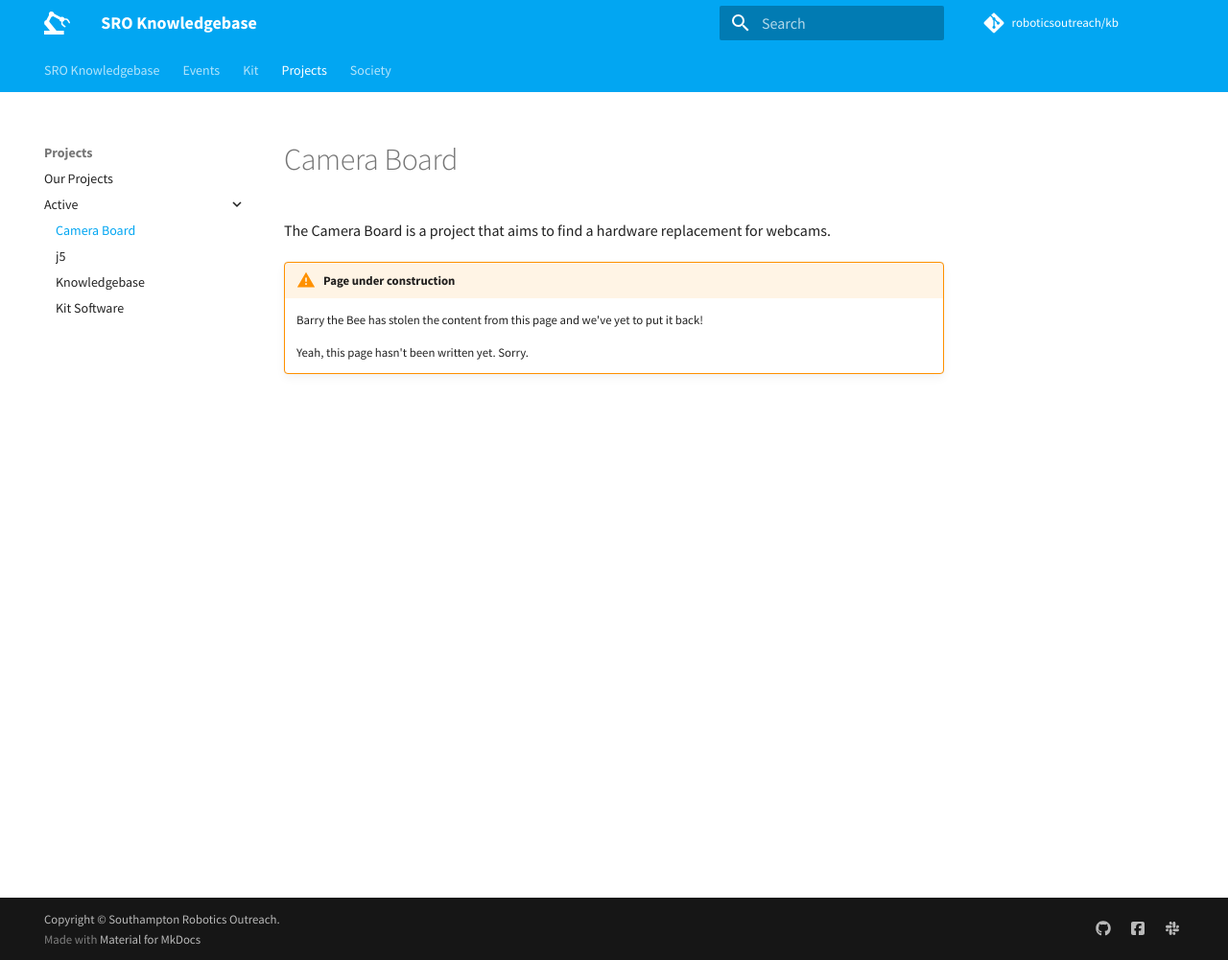
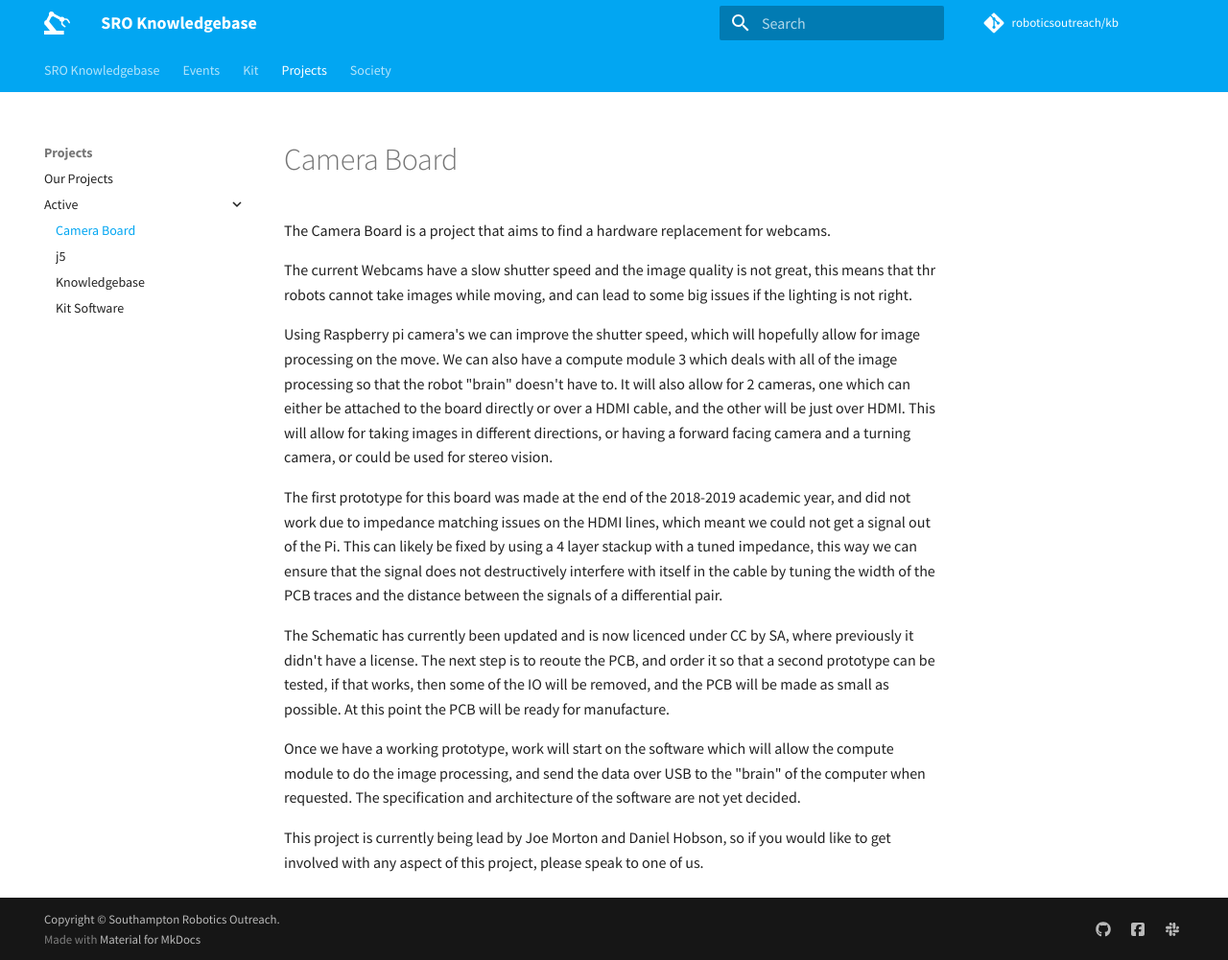
Before and after one commit to roboticsoutreach/kb, an MkDocs documentation site: the page built from docs/projects/active/camera-board.md, in a window 1280 px wide and 1001 px high. Shown: the whole window at 96% size. Built offline with MkDocs 1.6.1 and Material for MkDocs 9.7.7, drawn with Linux system fonts in a browser that asks for light colours; comment, search, counter and statistics services are not loaded.

Commit message:
Update camera-board.md

```diff
--- a/docs/projects/active/camera-board.md
+++ b/docs/projects/active/camera-board.md
@@ -4,7 +4,14 @@ title: Camera Board
 
 The Camera Board is a project that aims to find a hardware replacement for webcams.
 
-!!! warning "Page under construction"
-    Barry the Bee has stolen the content from this page and we've yet to put it back!
+The current Webcams have a slow shutter speed and the image quality is not great, this means that thr robots cannot take images while moving, and can lead to some big issues if the lighting is not right.
 
-    Yeah, this page hasn't been written yet. Sorry.
+Using Raspberry pi camera's we can improve the shutter speed, which will hopefully allow for image processing on the move. We can also have a compute module 3 which deals with all of the image processing so that the robot "brain" doesn't have to. It will also allow for 2 cameras, one which can either be attached to the board directly or over a HDMI cable, and the other will be just over HDMI. This will allow for taking images in different directions, or having a forward facing camera and a turning camera, or could be used for stereo vision.
+
+The first prototype for this board was made at the end of the 2018-2019 academic year, and did not work due to impedance matching issues on the HDMI lines, which meant we could not get a signal out of the Pi. This can likely be fixed by using a 4 layer stackup with a tuned impedance, this way we can ensure that the signal does not destructively interfere with itself in the cable by tuning the width of the PCB traces and the distance between the signals of a differential pair.
+
+The Schematic has currently been updated and is now licenced under CC by SA, where previously it didn't have a license. The next step is to reoute the PCB, and order it so that a second prototype can be tested, if that works, then some of the IO will be removed, and the PCB will be made as small as possible. At this point the PCB will be ready for manufacture.
+
+Once we have a working prototype, work will start on the software which will allow the compute module to do the image processing, and send the data over USB to the "brain" of the computer when requested. The specification and architecture of the software are not yet decided.
+
+This project is currently being lead by Joe Morton and Daniel Hobson, so if you would like to get involved with any aspect of this project, please speak to one of us.
```
